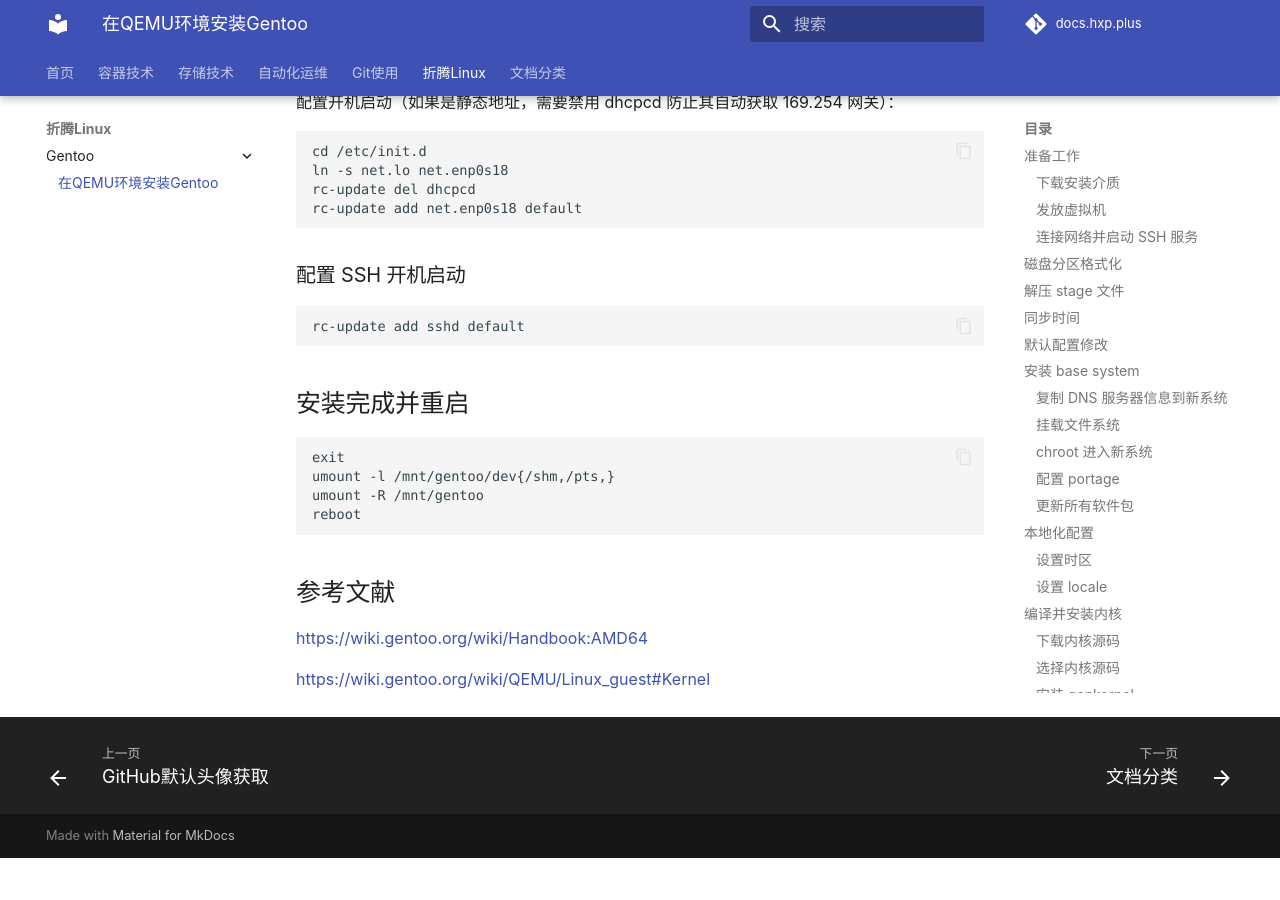
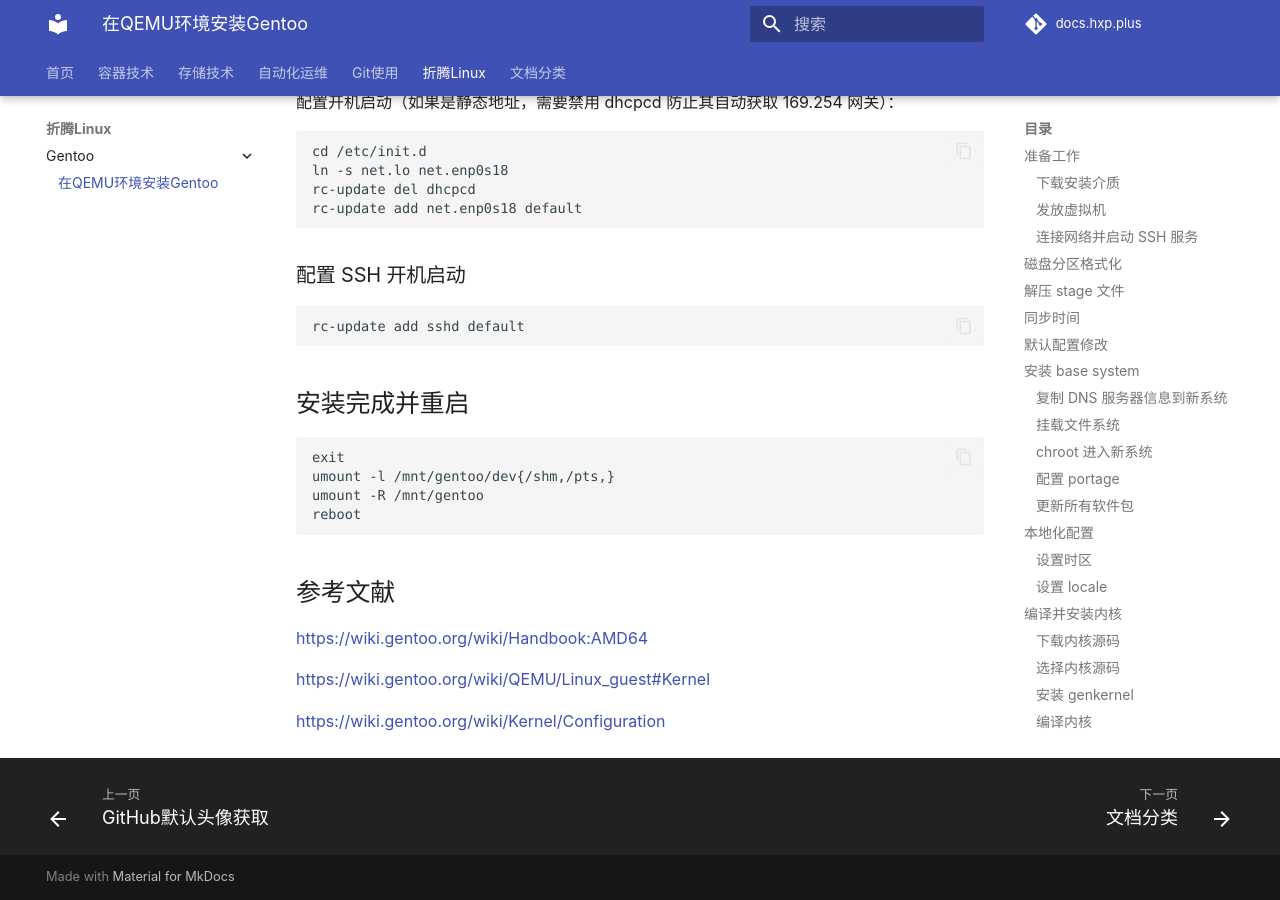
Before and after one commit to hxp-plus/docs.hxp.plus, an MkDocs documentation site: the page built from docs/折腾Linux/Gentoo/在QEMU环境安装Gentoo.md, in a window 1280 px wide and 900 px high, scrolled down 9150 px. Built offline with MkDocs 1.6.1 and Material for MkDocs 9.7.7, drawn with Linux system fonts in a browser that asks for light colours; plug-ins that fetch from the network failed and are left out; comment, search, counter and statistics services are not loaded; before the commit the page ends 10008 px from its top, so only the background shows below that.

Commit message:
docs/折腾Linux/Gentoo/在QEMU环境安装Gentoo.md

```diff
--- a/docs/折腾Linux/Gentoo/在QEMU环境安装Gentoo.md
+++ b/docs/折腾Linux/Gentoo/在QEMU环境安装Gentoo.md
@@ -461,3 +461,5 @@
 <https://wiki.gentoo.org/wiki/Handbook:AMD64>
 
 <https://wiki.gentoo.org/wiki/QEMU/Linux_guest#Kernel>
+
+<https://wiki.gentoo.org/wiki/Kernel/Configuration>
```
